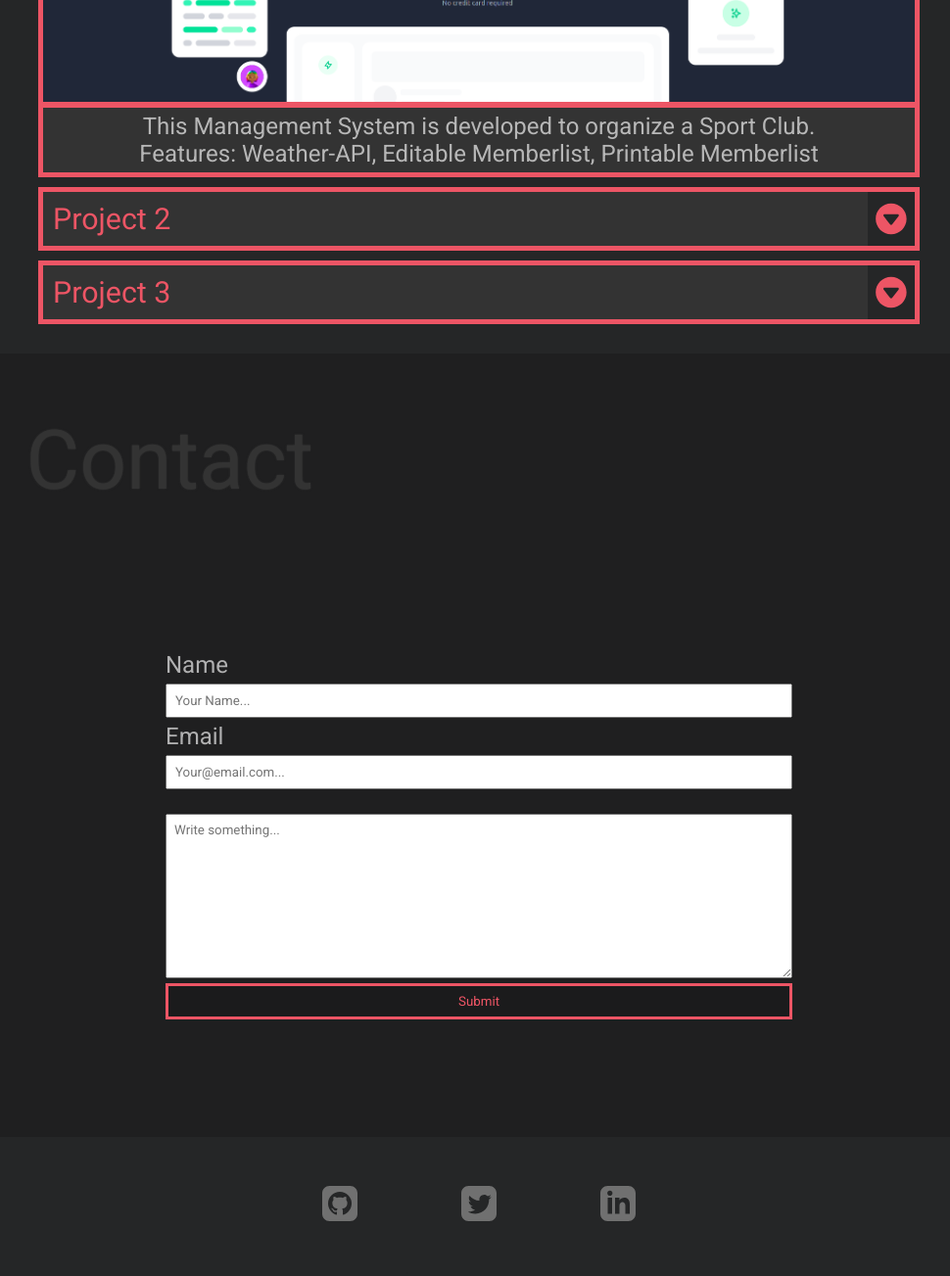
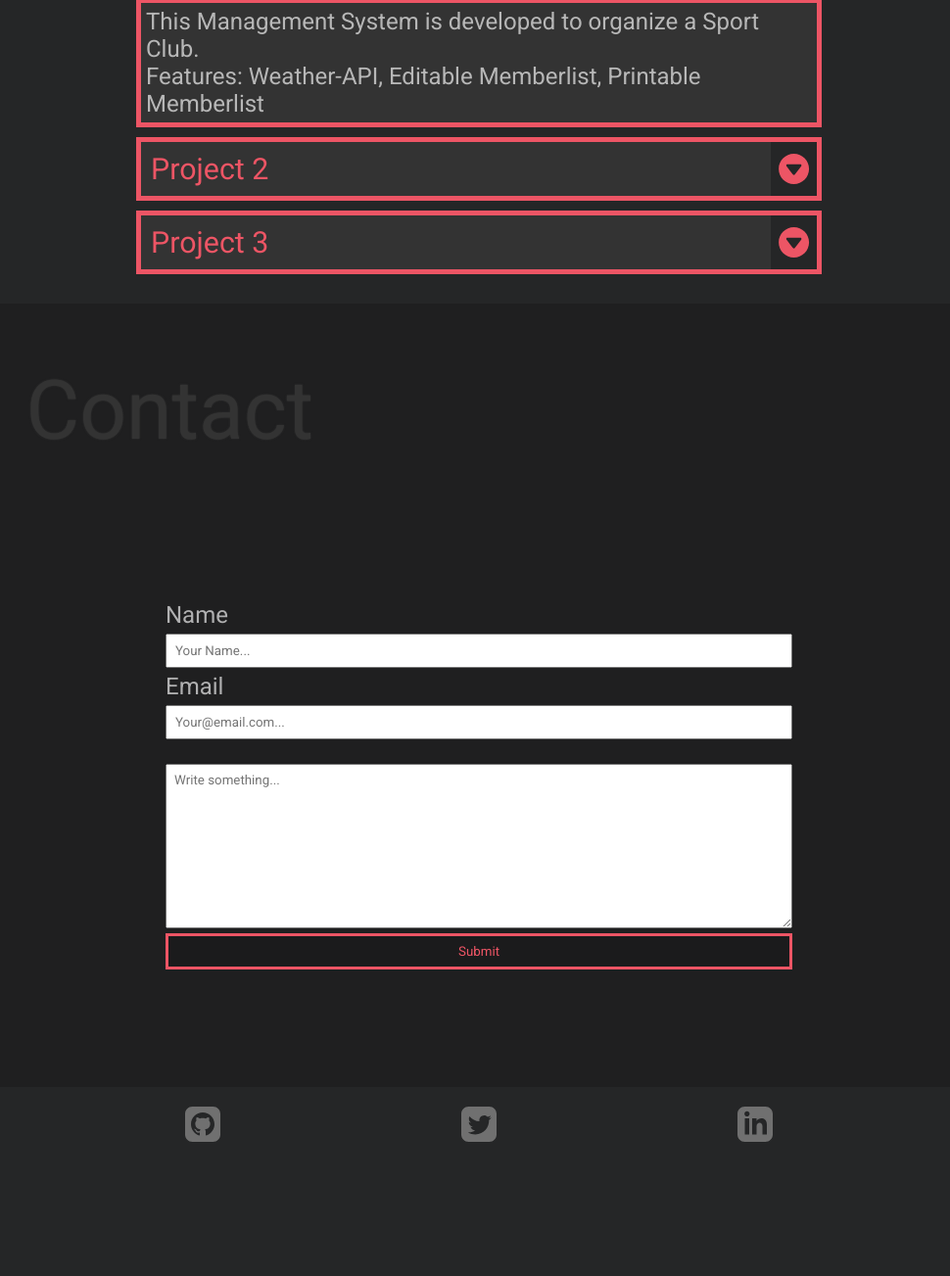
Before and after one commit to AljoschaDriemel/aljoschadriemel.github.io, a plain HTML site: page index.html in a window 1280 px wide. Shown: the part 2180-3483 px from the top of the page at 98% size, without its empty margins (151-1121 px from the left). After the commit the page ends 3372 px from the top, so only its background shows below. Drawn offline with Linux system fonts and the light colour scheme.

Commit message:
small style changes

```diff
--- a/style.css
+++ b/style.css
@@ -178,9 +178,9 @@ h1 {
 
 .card {
   border: 5px solid var(--red);
-  max-width: 900px;
   margin: 10px auto;
   min-width: 50vw;
+  max-width: 700px;
 
 
   /* width: 100%; */
@@ -289,15 +289,15 @@ textarea {
 /* FOOTER */
 
 footer {
-  /* width: 10%;
-  height: 250px;
-  margin: auto; */
-  display: flex;
-  justify-content: center;
-  align-items: center;
+  width: 50%;
+  margin: auto;
+  padding: 20px;
 }
 footer svg {
-  margin: 50px;
+}
+.footer-container {
+  display: flex;
+  justify-content: space-between;
 }
 footer a {
   color: var(--dark);
@@ -309,12 +309,9 @@ footer a {
     display: flex;
   }
 }
-
-/* @media only screen and (min-width: 768px) {
-    letter-spacing
-
-}*/
-
-/* @media only screen and (min-width: 992px) {...} */
-
-/* @media only screen and (min-width: 1200px) {...}  */
+@media only screen and (max-width: 600px) {
+  .title-font p{
+    display: flex;
+    justify-content: center;
+  }
+}
```
